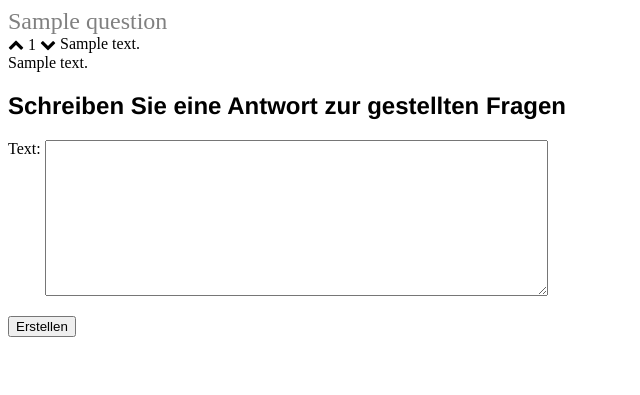
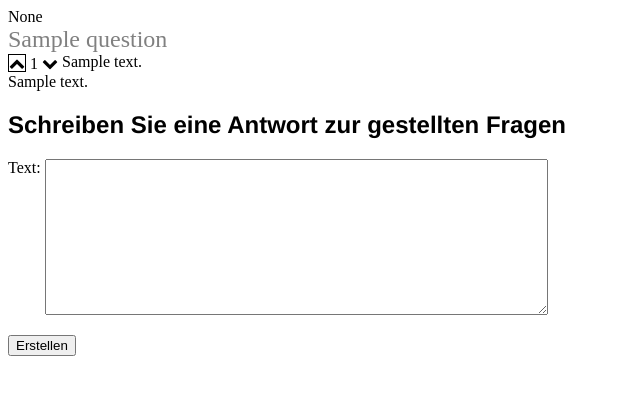
Before and after one commit to polylith/questi, a Django app: page /question/1/ in a window 1280 px wide. Shown: the top 395 px of the page, without its empty margins (0-640 px from the left). Run offline with Django 3.2, Linux system fonts and the light colour scheme; a user stored in the database is signed in; tables that the repository leaves empty hold one stand-in row (values such as "Sample post"); some libraries are stand-ins or nearby versions.

Commit message:
add .active css class and add or remove it to vote_up and vote_down button implement "is_vote_by_user" function to test if question is voted by user

```diff
--- a/questi/models.py
+++ b/questi/models.py
@@ -14,12 +14,12 @@ class Question(models.Model):
     views = models.IntegerField(default=0)
 
     def get_time_as_string(self):
-        create_time = self.created_at.strftime('%d %m %Y %H:%M %S')
-        update_time = self.updated_at.strftime('%d %m %Y %H:%M %S')
+        create_time = self.created_at.strftime('%d.%m.%Y %H:%M %S Uhr')
+        update_time = self.updated_at.strftime('%d %m %Y %H:%M %S Uhr')
         if create_time == update_time:
-            return "erstellt am " + self.created_at.strftime('%d %m %Y %H:%M')
+            return "erstellt am " + self.created_at.strftime('%d.%m.%Y %H:%M Uhr')
         else:
-            return "geändert am " + self.updated_at.strftime('%d %m %Y %H:%M')
+            return "geändert am " + self.updated_at.strftime('%d.%m.%Y %H:%M Uhr')
 
     def get_rate(self):
         ges_rate = 0
@@ -28,9 +28,15 @@ class Question(models.Model):
             return ges_rate
         return ges_rate
 
+    def is_vote_by_user(self,user):
+        try:
+            vote = user.vote_set.get(voted_question=self.id)
+            return vote.rate
+        except Vote.DoesNotExist:
+            return 0
+
     def __str__(self):
         return self.title
-
 
 class Answer(models.Model):
     text = models.CharField(max_length=2000)
@@ -80,7 +86,6 @@ class Vote(models.Model):
         else:
             self.rate = rate
 
-
 # new auth.user functions
 def vote_question(user, question, rate):
     try:
@@ -102,19 +107,20 @@ def vote_question(user, question, rate):
 def vote_answer(user, answer, rate):
     try:
         user_vote = user.vote_set.get(voted_answer=answer)
-        if user_vote.rate == rate:
-            user_vote.delete()
-            return None
-        else:
-            user_vote.set_rate(rate)
-            user_vote.save()
-            return user_vote
     except Vote.DoesNotExist:
         new_user_vote = Vote(voted_answer=answer, voter=user)
         new_user_vote.set_rate(rate)
         new_user_vote.save()
         return new_user_vote
 
+    if user_vote.rate == rate:
+        user_vote.delete()
+        return None
+    else:
+        user_vote.set_rate(rate)
+        user_vote.save()
+        return user_vote
+
 
 User.add_to_class('vote_question', vote_question)
 User.add_to_class('vote_answer', vote_answer)
--- a/questi/static/questi/css/style.css
+++ b/questi/static/questi/css/style.css
@@ -72,4 +72,8 @@ ul.errorlist{
     color:red;
 }
 
+.active{
+    border: solid 1px black;
+}
+
 /*END Question Detail*/
--- a/questi/templates/questi/question_detail.html
+++ b/questi/templates/questi/question_detail.html
@@ -20,11 +20,14 @@
                             vote_rate = 1;
                         }
                         $("div.question_vote span").html(vote_rate);
+                        $("div.vote_down").removeClass("active");
+                        $("div.vote_up").addClass("active");
                     },
                     error: function (jqXHR, textStatus, errorThrown) {
                         var vote_rate = parseInt($("div.question_vote span").text());
                         vote_rate -= 1;
                         $("div.question_vote span").html(vote_rate);
+                        $("div.vote_up").removeClass("active");
                         alert("Ihr Vote wurde wieder gelöscht");
                     }
                 });
@@ -41,6 +44,8 @@
                         if (vote_rate == 0) {
                             vote_rate = -1;
                         }
+                        $("div.vote_up").removeClass("active");
+                        $("div.vote_down").addClass("active");
                         $("div.question_vote span").html(vote_rate);
 
                     },
@@ -48,6 +53,7 @@
                         var vote_rate = parseInt($("div.question_vote span").text());
                         vote_rate += 1;
                         $("div.question_vote span").html(vote_rate);
+                        $("div.vote_down").removeClass("active");
                         alert("Ihr Vote wurde wieder gelöscht");
                     }
                 });
@@ -66,9 +72,9 @@
             {{ question.title }}
         </div>
         <div class="question_vote">
-            <div class="vote_up fa fa-chevron-up"></div>
+            <div class="vote_up fa fa-chevron-up {% if user_vote == 1 %} active {% endif %}"></div>
             <span>{{ question.get_rate }}</span>
-            <div class="vote_down fa fa-chevron-down"></div>
+            <div class="vote_down fa fa-chevron-down {% if user_vote == -1 %} active {% endif %}"></div>
         </div>
         <div class="question_content">
             <div class="question_text">
--- a/questi/views.py
+++ b/questi/views.py
@@ -48,8 +48,9 @@ class QuestionDetailView(DetailView):
         context = super(QuestionDetailView, self).get_context_data(**kwargs)
         form = AnswerForm(None)
         context['answer_form'] = form
+        context['user_vote'] = self.object.is_vote_by_user(self.request.user)
         try:
-            context['success_text'] = self.request.session['success_text']
+            context['success_text'] = self.request.session.get('success_text', None)
             del self.request.session['success_text']
         except KeyError:
             pass
```
